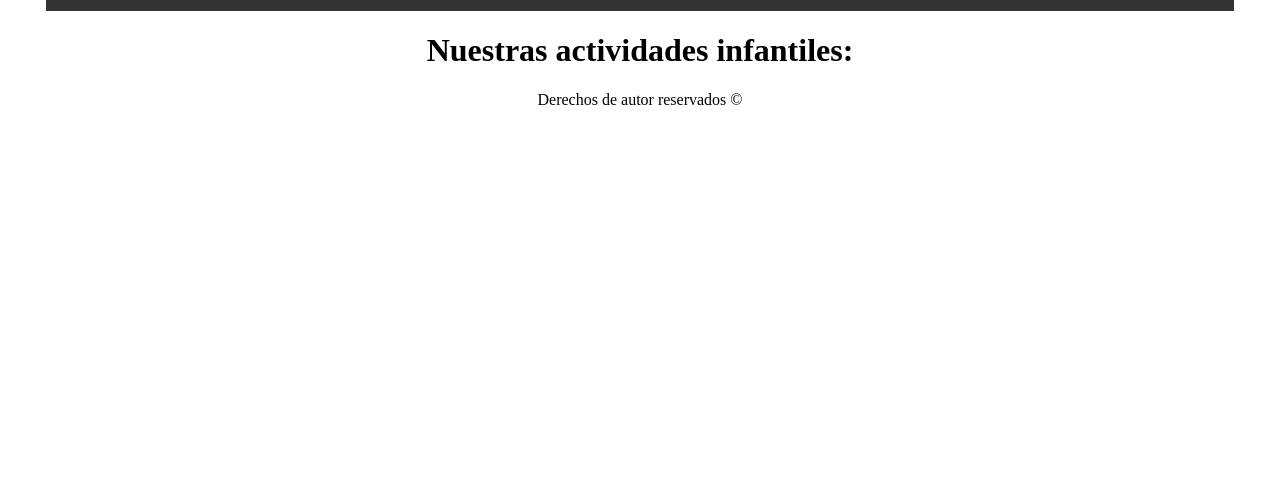
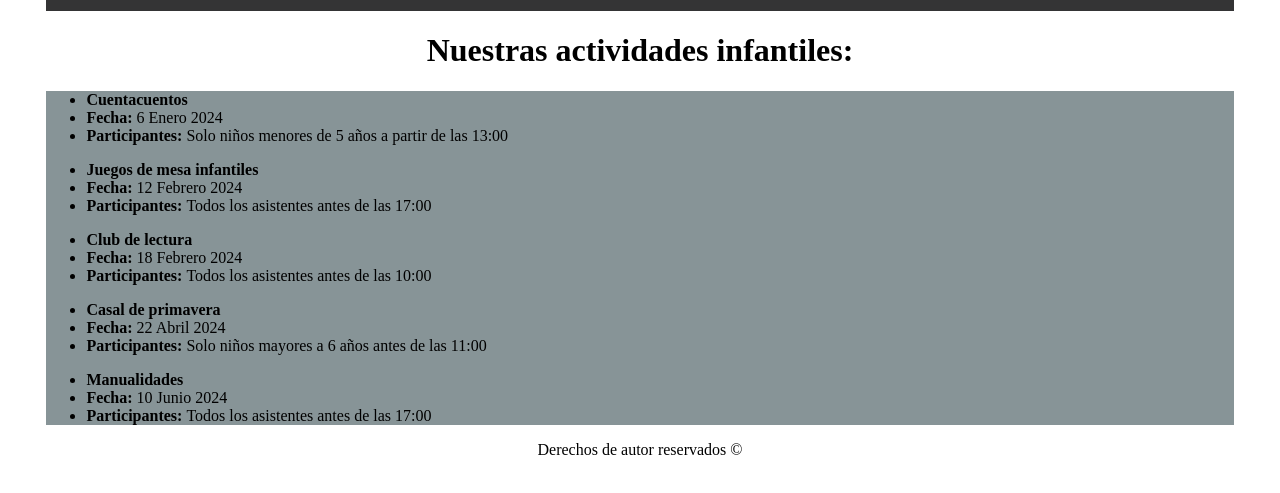
Before and after one commit to IvanTrujilloTech/IvanTrujilloTech, a plain HTML site: page practica 04 - ninos.html in a window 1280 px wide. Shown: the part 129-622 px from the top of the page. Drawn offline with Linux system fonts and the light colour scheme.

Commit message:
Update practica 04 - ninos.html

```diff
--- a/practica 04 - ninos.html
+++ b/practica 04 - ninos.html
@@ -27,6 +27,6 @@
         <h1 class="centrado">Nuestras actividades infantiles:</h1>
         <div class="texto" id="infoNinos"></div>
     </body>
-    <script src="app.js"></script>
+    <script src="appb.js"></script>
     <footer class="footer">Derechos de autor reservados ©</footer>
     </html>
```
